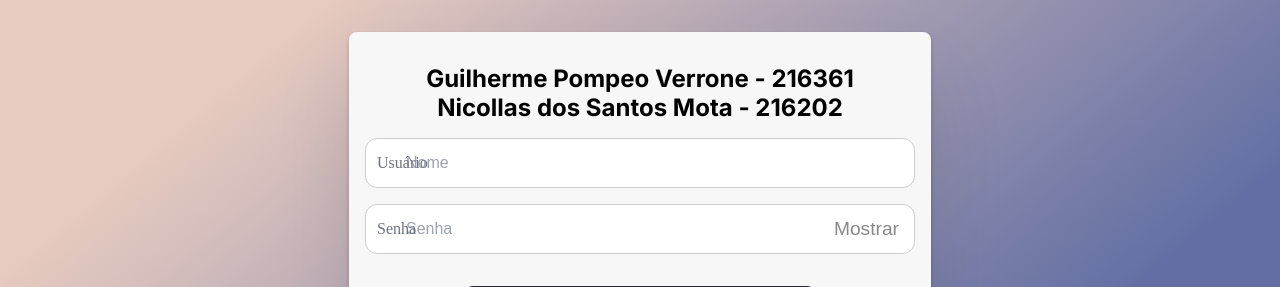
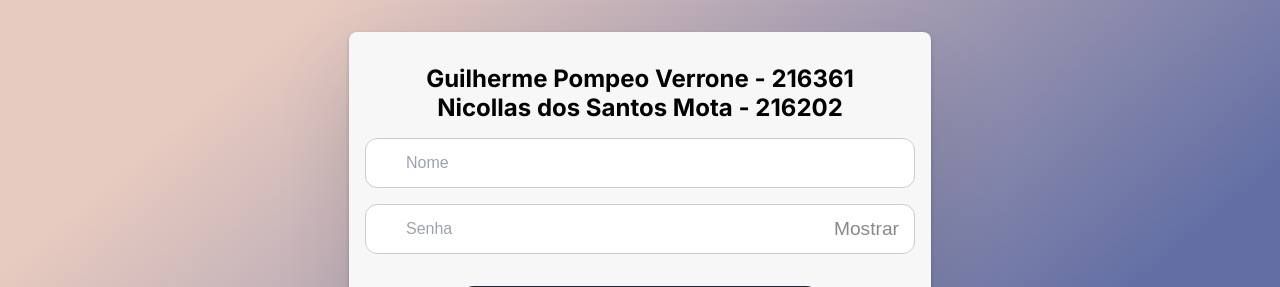
Before and after one commit to GuilhermeVerrone/mytodolist-front-main, an Angular app: page / in a window 1280 px wide. Shown: the top 287 px of the page. Built offline with nearby package versions, Linux system fonts and the light colour scheme.

Commit message:
Correção do Painel ADM

```diff
--- a/src/app/app.component.css
+++ b/src/app/app.component.css
@@ -70,6 +70,7 @@
   display: flex;
   justify-content: center;
   align-items: center;
+  color: white;
 }
 
 .btn-panel:hover {
--- a/src/app/app.component.html
+++ b/src/app/app.component.html
@@ -38,7 +38,6 @@
   <div *ngIf="!usuarioLogado" class="login">
     <div class="input-container">
       <div class="user-container">
-        <span>Usuário</span>
       </div>
       <input #username placeholder="Nome" class="lg-text-input with-icon" />
     </div>
@@ -46,7 +45,6 @@
     <div class="input-container">
       <div class="password-wrapper">
         <div class="password-icon">
-          <span>Senha</span>
         </div>
 
         <input
```
